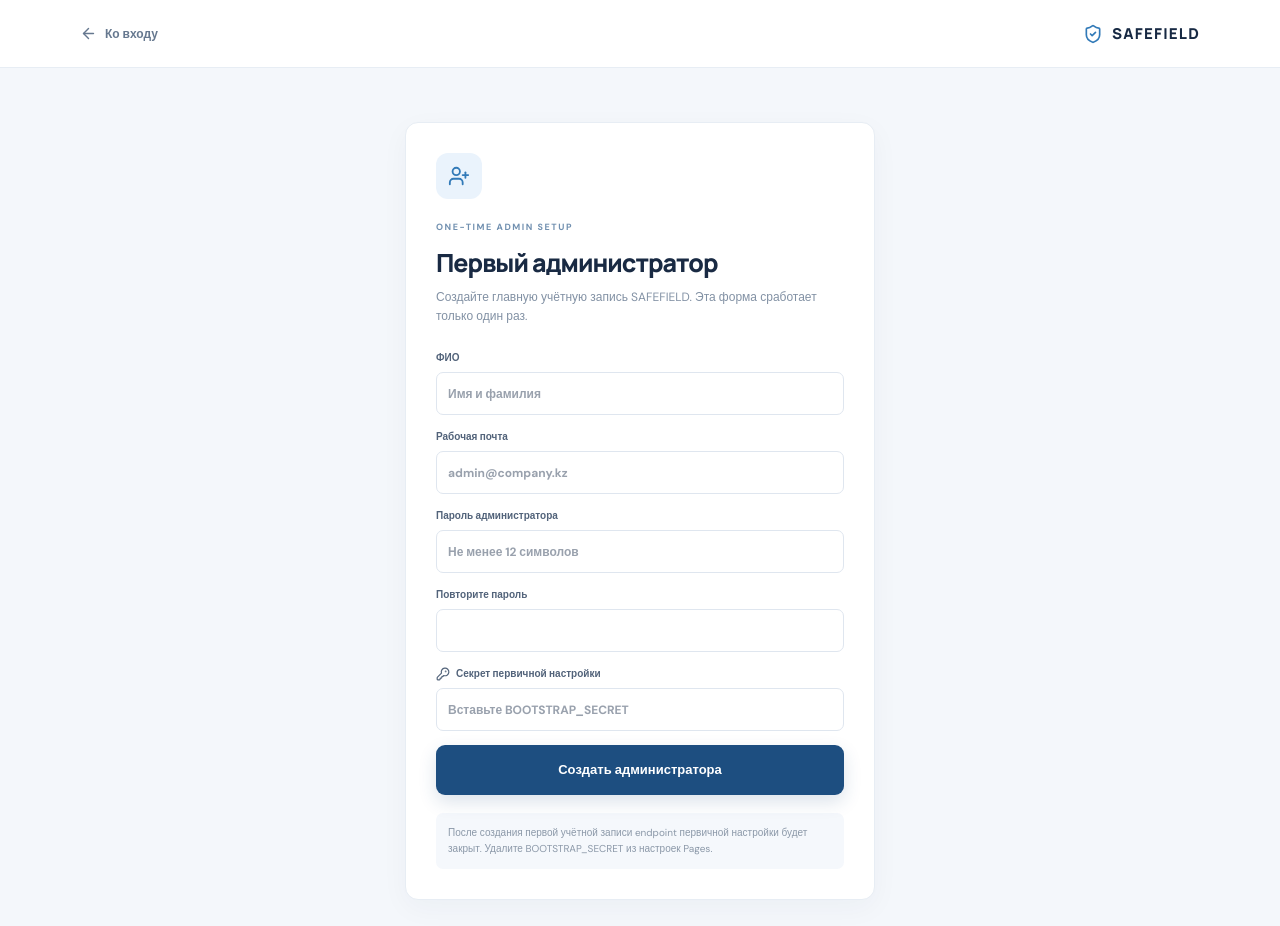
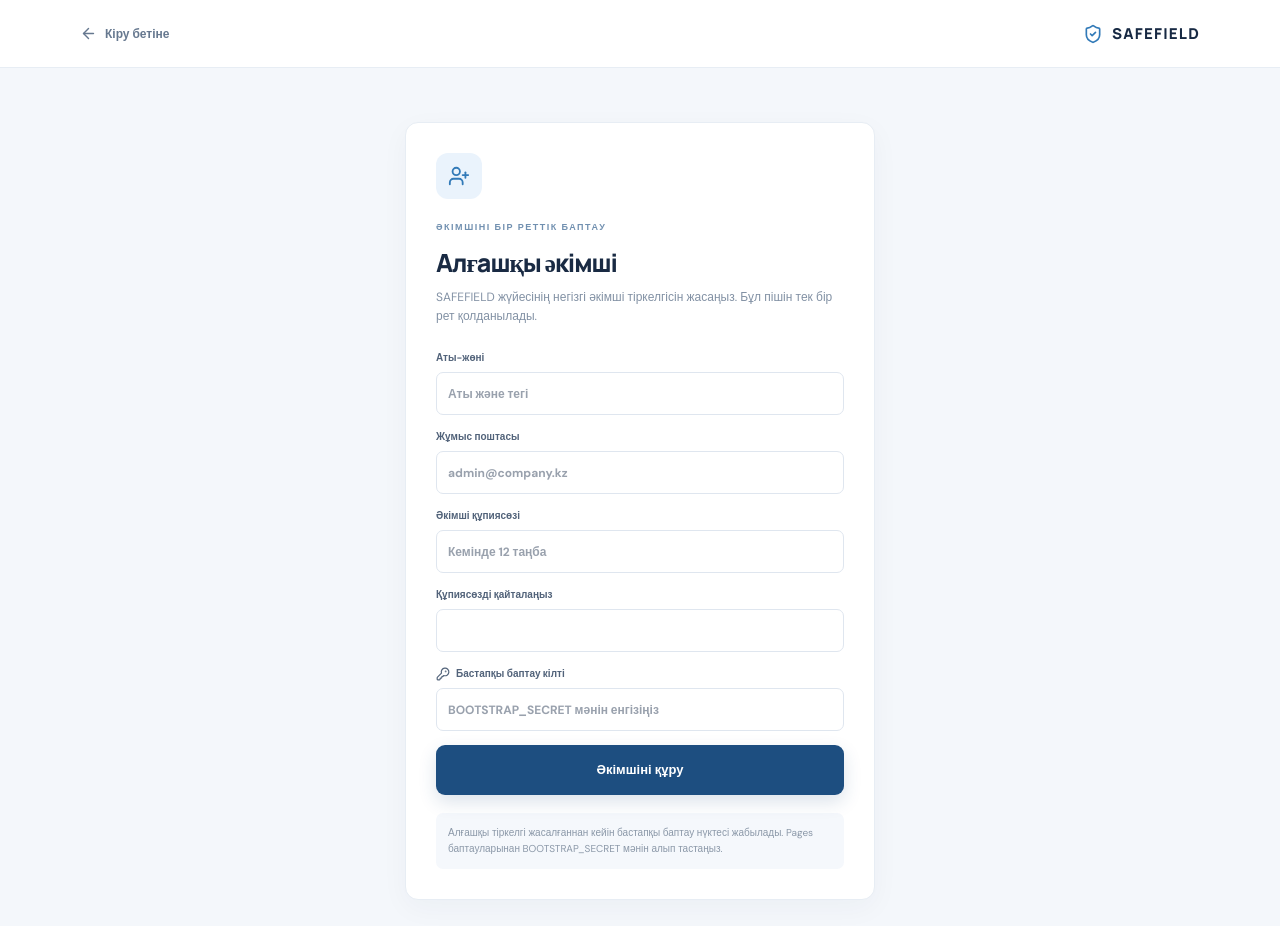
Before and after one commit to guldanaerzhigit-lgtm/safefield, a React (Vite) app: page /setup in a window 1280 px wide. Shown: the top 926 px of the page. Built offline with nearby package versions, Linux system fonts and the light colour scheme; no server answers.

Commit message:
i18n: translate src/pages/SetupPage.tsx interface to Kazakh

```diff
--- a/src/pages/SetupPage.tsx
+++ b/src/pages/SetupPage.tsx
@@ -15,38 +15,38 @@ export function SetupPage() {
 
   async function submit(event:React.FormEvent) {
     event.preventDefault(); setError('');
-    if(password!==confirm){setError('Пароли не совпадают.');return;}
-    if(password.length<12){setError('Пароль должен содержать не менее 12 символов.');return;}
-    if(bootstrapSecret.length<32){setError('Проверьте секрет первого запуска: минимум 32 символа.');return;}
+    if(password!==confirm){setError('Құпиясөздер сәйкес келмейді.');return;}
+    if(password.length<12){setError('Құпиясөз кемінде 12 таңбадан тұруы керек.');return;}
+    if(bootstrapSecret.length<32){setError('Алғашқы іске қосу кілтін тексеріңіз: кемінде 32 таңба.');return;}
     setLoading(true);
     try {
       await api('/auth/bootstrap',{method:'POST',headers:{'x-bootstrap-secret':bootstrapSecret},body:JSON.stringify({fullName,email,password})});
       setSuccess(true);setPassword('');setConfirm('');setBootstrapSecret('');
-    } catch(e) { setError(e instanceof Error ? e.message : 'Не удалось создать администратора.'); }
+    } catch(e) { setError(e instanceof Error ? e.message : 'Әкімшіні құру мүмкін болмады.'); }
     finally { setLoading(false); }
   }
 
   return <main className="setup-shell">
-    <header className="setup-top"><Link to="/login"><ArrowLeft size={17}/> Ко входу</Link><div className="sessions-brand"><ShieldCheck size={20}/> SAFEFIELD</div></header>
+    <header className="setup-top"><Link to="/login"><ArrowLeft size={17}/> Кіру бетіне</Link><div className="sessions-brand"><ShieldCheck size={20}/> SAFEFIELD</div></header>
     <section className="setup-card">
       <div className="setup-icon"><UserPlus size={22}/></div>
       {success ? <>
-        <div className="eyebrow light">INITIAL SETUP COMPLETE</div><h1>Администратор создан</h1>
-        <p>Первичная настройка учётной записи завершена. Теперь можно войти в систему.</p>
-        <Link className="create-session-btn setup-submit" to="/login">Перейти ко входу</Link>
+        <div className="eyebrow light">БАСТАПҚЫ БАПТАУ АЯҚТАЛДЫ</div><h1>Әкімші құрылды</h1>
+        <p>Тіркелгіні бастапқы баптау аяқталды. Енді жүйеге кіруге болады.</p>
+        <Link className="create-session-btn setup-submit" to="/login">Жүйеге кіру</Link>
       </> : <>
-        <div className="eyebrow light">ONE-TIME ADMIN SETUP</div><h1>Первый администратор</h1>
-        <p>Создайте главную учётную запись SAFEFIELD. Эта форма сработает только один раз.</p>
+        <div className="eyebrow light">ӘКІМШІНІ БІР РЕТТІК БАПТАУ</div><h1>Алғашқы әкімші</h1>
+        <p>SAFEFIELD жүйесінің негізгі әкімші тіркелгісін жасаңыз. Бұл пішін тек бір рет қолданылады.</p>
         <form onSubmit={submit} className="setup-form">
-          <label>ФИО<input value={fullName} onChange={e=>setFullName(e.target.value)} minLength={2} maxLength={160} placeholder="Имя и фамилия" autoComplete="name" required/></label>
-          <label>Рабочая почта<input type="email" value={email} onChange={e=>setEmail(e.target.value)} placeholder="admin@company.kz" autoComplete="email" required/></label>
-          <label>Пароль администратора<input type="password" value={password} onChange={e=>setPassword(e.target.value)} minLength={12} maxLength={128} autoComplete="new-password" placeholder="Не менее 12 символов" required/></label>
-          <label>Повторите пароль<input type="password" value={confirm} onChange={e=>setConfirm(e.target.value)} autoComplete="new-password" required/></label>
-          <label className="secret-field"><span><KeyRound size={14}/> Секрет первичной настройки</span><input type="password" value={bootstrapSecret} onChange={e=>setBootstrapSecret(e.target.value)} autoComplete="off" placeholder="Вставьте BOOTSTRAP_SECRET" required/></label>
+          <label>Аты-жөні<input value={fullName} onChange={e=>setFullName(e.target.value)} minLength={2} maxLength={160} placeholder="Аты және тегі" autoComplete="name" required/></label>
+          <label>Жұмыс поштасы<input type="email" value={email} onChange={e=>setEmail(e.target.value)} placeholder="admin@company.kz" autoComplete="email" required/></label>
+          <label>Әкімші құпиясөзі<input type="password" value={password} onChange={e=>setPassword(e.target.value)} minLength={12} maxLength={128} autoComplete="new-password" placeholder="Кемінде 12 таңба" required/></label>
+          <label>Құпиясөзді қайталаңыз<input type="password" value={confirm} onChange={e=>setConfirm(e.target.value)} autoComplete="new-password" required/></label>
+          <label className="secret-field"><span><KeyRound size={14}/> Бастапқы баптау кілті</span><input type="password" value={bootstrapSecret} onChange={e=>setBootstrapSecret(e.target.value)} autoComplete="off" placeholder="BOOTSTRAP_SECRET мәнін енгізіңіз" required/></label>
           {error&&<div className="form-error" role="alert">{error}</div>}
-          <button className="submit-button" disabled={loading}>{loading?'Создание...':'Создать администратора'}</button>
+          <button className="submit-button" disabled={loading}>{loading?'Құрылуда...':'Әкімшіні құру'}</button>
         </form>
-        <div className="setup-note">После создания первой учётной записи endpoint первичной настройки будет закрыт. Удалите BOOTSTRAP_SECRET из настроек Pages.</div>
+        <div className="setup-note">Алғашқы тіркелгі жасалғаннан кейін бастапқы баптау нүктесі жабылады. Pages баптауларынан BOOTSTRAP_SECRET мәнін алып тастаңыз.</div>
       </>}
     </section>
   </main>;
```
